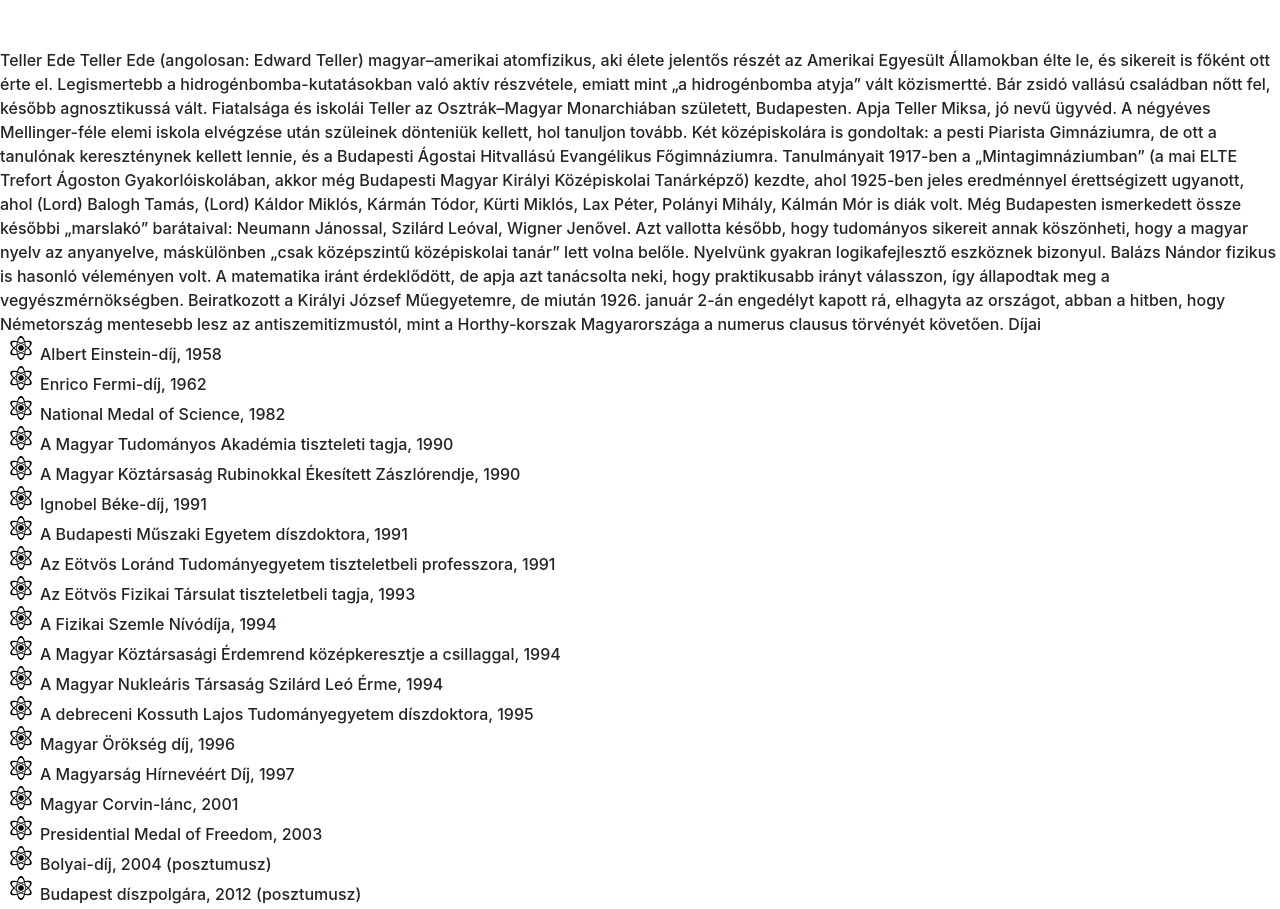
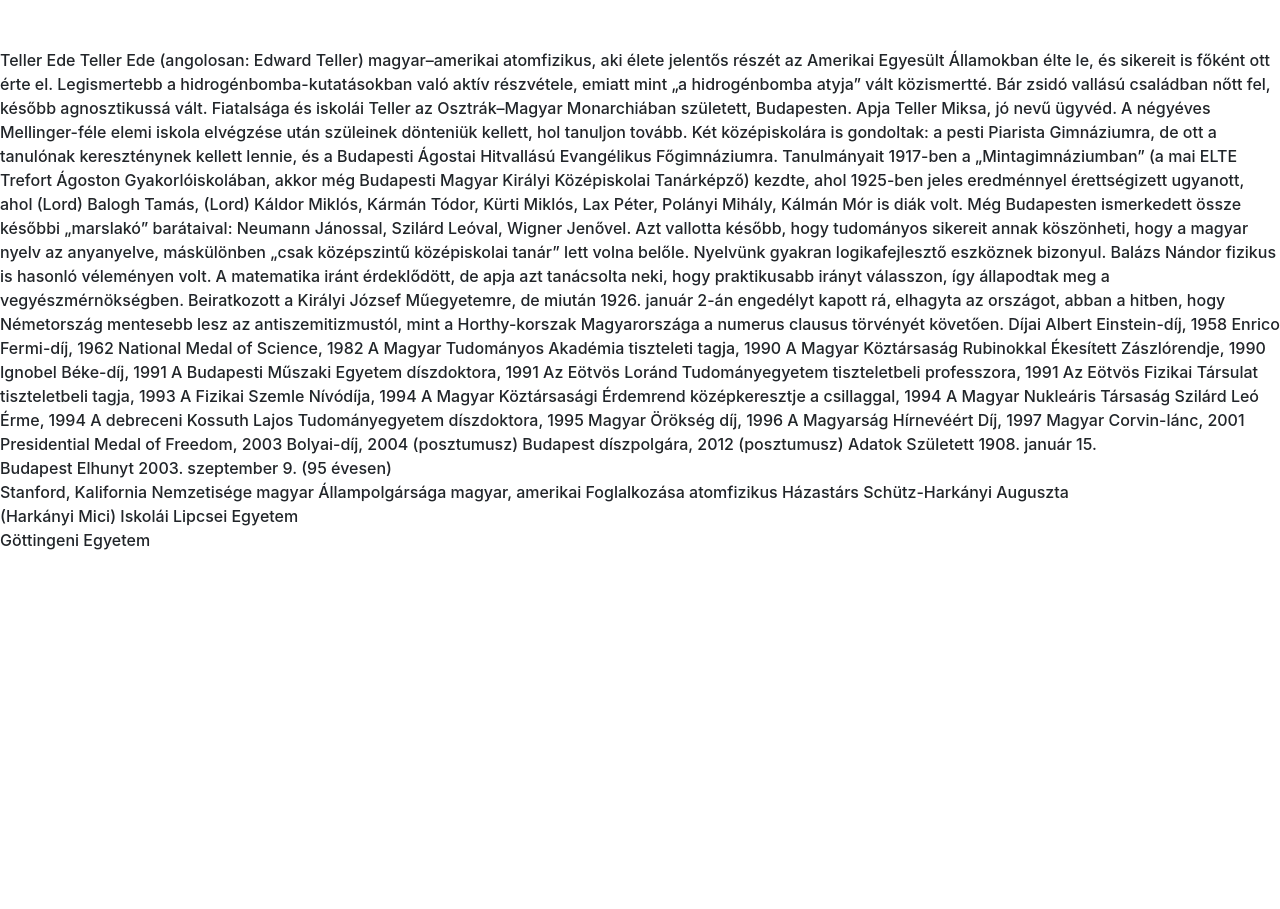
Before and after one commit to domjandominika/TellerEde, a plain HTML site: page forrás/index.html in a window 1280 px wide. Shown: the top 909 px of the page. After the commit the page ends 800 px from the top, so only its background shows below. Drawn offline with nearby package versions, Linux system fonts and the light colour scheme.

Commit message:
Nem jó feladatokat csináltam

```diff
--- a/forrás/index.html
+++ b/forrás/index.html
@@ -41,63 +41,48 @@
 		Horthy-korszak Magyarországa a numerus clausus törvényét követően.
 
 		Díjai
-		<ul>
-			<li>Albert Einstein-díj, 1958</li>
-			<li>Enrico Fermi-díj, 1962</li>
-			<li>National Medal of Science, 1982</li>
-			<li>A Magyar Tudományos Akadémia tiszteleti tagja, 1990</li>
-			<li>A Magyar Köztársaság Rubinokkal Ékesített Zászlórendje, 1990</li>
-			<li>Ignobel Béke-díj, 1991</li>
-			<li>A Budapesti Műszaki Egyetem díszdoktora, 1991</li>
-			<li>Az Eötvös Loránd Tudományegyetem tiszteletbeli professzora, 1991</li>
-			<li>Az Eötvös Fizikai Társulat tiszteletbeli tagja, 1993</li>
-			<li>A Fizikai Szemle Nívódíja, 1994</li>
-			<li>A Magyar Köztársasági Érdemrend középkeresztje a csillaggal, 1994</li>
-			<li>A Magyar Nukleáris Társaság Szilárd Leó Érme, 1994</li>
-			<li>A debreceni Kossuth Lajos Tudományegyetem díszdoktora, 1995</li>
-			<li>Magyar Örökség díj, 1996</li>
-			<li>A Magyarság Hírnevéért Díj, 1997</li>
-			<li>Magyar Corvin-lánc, 2001</li>
-			<li>Presidential Medal of Freedom, 2003</li>
-			<li>Bolyai-díj, 2004 (posztumusz)</li>
-			<li>Budapest díszpolgára, 2012 (posztumusz)</li>
-		</ul>
+
+		Albert Einstein-díj, 1958
+		Enrico Fermi-díj, 1962
+		National Medal of Science, 1982
+		A Magyar Tudományos Akadémia tiszteleti tagja, 1990
+		A Magyar Köztársaság Rubinokkal Ékesített Zászlórendje, 1990
+		Ignobel Béke-díj, 1991
+		A Budapesti Műszaki Egyetem díszdoktora, 1991
+		Az Eötvös Loránd Tudományegyetem tiszteletbeli professzora, 1991
+		Az Eötvös Fizikai Társulat tiszteletbeli tagja, 1993
+		A Fizikai Szemle Nívódíja, 1994
+		A Magyar Köztársasági Érdemrend középkeresztje a csillaggal, 1994
+		A Magyar Nukleáris Társaság Szilárd Leó Érme, 1994
+		A debreceni Kossuth Lajos Tudományegyetem díszdoktora, 1995
+		Magyar Örökség díj, 1996
+		A Magyarság Hírnevéért Díj, 1997
+		Magyar Corvin-lánc, 2001
+		Presidential Medal of Freedom, 2003
+		Bolyai-díj, 2004 (posztumusz)
+		Budapest díszpolgára, 2012 (posztumusz)
 
 		Adatok
-		<table>
-			<th>
-			<td>
-				<tr>Született</tr>
-				<tr>Elhunyt</tr>
-				<tr>Nemzetisége</tr>
-				<tr>Állampolgársága</tr>
-				<tr>Foglalkozása</tr>
-				<tr>Házastárs</tr>
-				<tr>Iskolái</tr>
-			</td>
-			</th>
-		</table>
 
-
-
+		Született
 		1908. január 15.<br>Budapest
 
-
+		Elhunyt
 		2003. szeptember 9. (95 évesen)<br>Stanford, Kalifornia
 
-
+		Nemzetisége
 		magyar
 
-
+		Állampolgársága
 		magyar, amerikai
 
-
+		Foglalkozása
 		atomfizikus
 
-
+		Házastárs
 		Schütz-Harkányi Auguszta<br>(Harkányi Mici)
 
-
+		Iskolái
 		Lipcsei Egyetem<br>Göttingeni Egyetem
 
 	</div>
```
